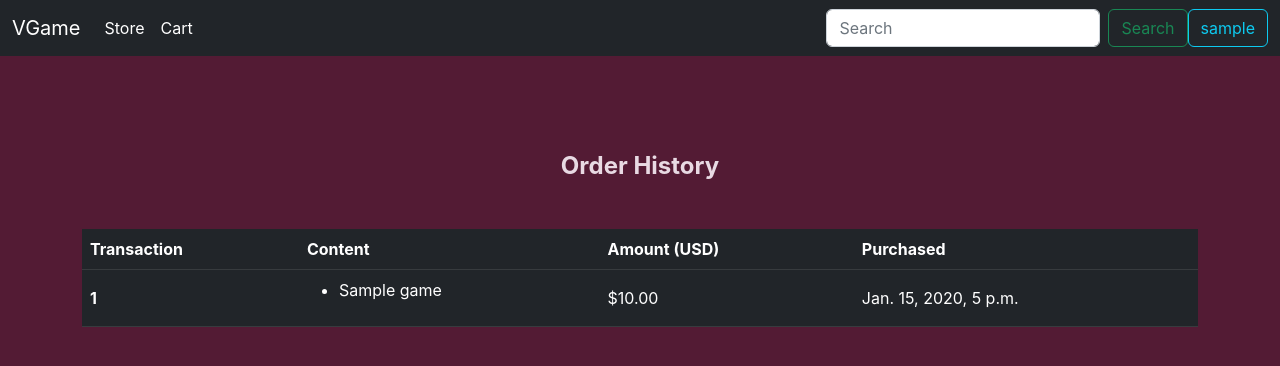
After one commit to vyngt/vgame, a Django app: page /order-history/ in a window 1280 px wide. The commit adds this page. Shown: the top 366 px of the page. Run offline with Django 4.2, Linux system fonts and the light colour scheme; a user stored in the database is signed in; tables that the repository leaves empty hold one stand-in row (values such as "Sample post").

Commit message:
add order history

```diff
--- a/core/urls.py
+++ b/core/urls.py
@@ -10,4 +10,5 @@ urlpatterns = [
     path("store/game/<slug:slug>/", GameDetailView.as_view(), name="store_game_detail"),
     path("cart/", CartView.as_view(), name="cart"),
     path("library/", LibraryView.as_view(), name="library"),
+    path("order-history/", OrderHistoryView.as_view(), name="order_history"),
 ]
--- a/core/views.py
+++ b/core/views.py
@@ -15,8 +15,9 @@ __all__ = [
     "GameListView",
     "GameDetailView",
     "CartView",
-    # User Library
+    # For User
     "LibraryView",
+    "OrderHistoryView",
 ]
 
 
@@ -78,4 +79,8 @@ class CartView(View):
 
 
 class LibraryView(LoginRequiredMixin, TemplateView):
-    template_name = "library/index.html"
+    template_name = "vaccount/library.html"
+
+
+class OrderHistoryView(LoginRequiredMixin, TemplateView):
+    template_name = "vaccount/order_history.html"
--- a/template/base.html
+++ b/template/base.html
@@ -81,6 +81,11 @@
               >
             </li>
             <li>
+              <a class="dropdown-item" href="{% url 'core:order_history' %}"
+                >Order</a
+              >
+            </li>
+            <li>
               <a class="dropdown-item" href="{% url 'account_logout' %}"
                 >Logout</a
               >
--- a/template/home.html
+++ b/template/home.html
@@ -1,5 +1,9 @@
 {% extends 'base.html' %}
 <!---->
 {% block content %}
-<div>Hello World</div>
+<div class="container">
+  <div class="my-5 pt-5 text-center text-small">
+    <h3 class="mb-1"><strong>Welcome to VGame!</strong></h3>
+  </div>
+</div>
 {% endblock content %}
--- /dev/null
+++ b/template/vaccount/order_history.html
@@ -0,0 +1,44 @@
+{% extends 'base.html' %}
+<!-- -->
+{% load static %}
+<!---->
+{% block title %} | Library{% endblock title %}
+<!--  -->
+{% block extra_css %}
+<link rel="stylesheet" type="text/css" href="{% static 'css/library.css' %}" />
+{% endblock extra_css%}
+<!--  -->
+{% block content %}
+<div class="container">
+  <div class="my-5 pt-5 text-center text-small">
+    <h4 class="mb-1"><strong>Order History</strong></h4>
+  </div>
+  <table class="table table-dark table-hover align-middle">
+    <thead>
+      <tr>
+        <th scope="col">Transaction</th>
+        <th scope="col">Content</th>
+        <th scope="col">Amount (USD)</th>
+        <th scope="col">Purchased</th>
+      </tr>
+    </thead>
+    <tbody>
+      {% for order in user.orderdetail_set.all %}
+      <tr class="align-middle">
+        <th scope="row">{{order.payment.order_id}}</th>
+        <td>
+          <ul>
+            {% for item in order.orderitem_set.all %}
+            <li>{{item.game.name}}</li>
+            {% endfor %}
+          </ul>
+        </td>
+        <td>${{order.payment.amount}}</td>
+        <td>{{order.created}}</td>
+      </tr>
+      {% endfor %}
+    </tbody>
+  </table>
+</div>
+
+{% endblock content %}
```
Also changed, not shown: template/vaccount/library.html (renamed from template/library/index.html).
